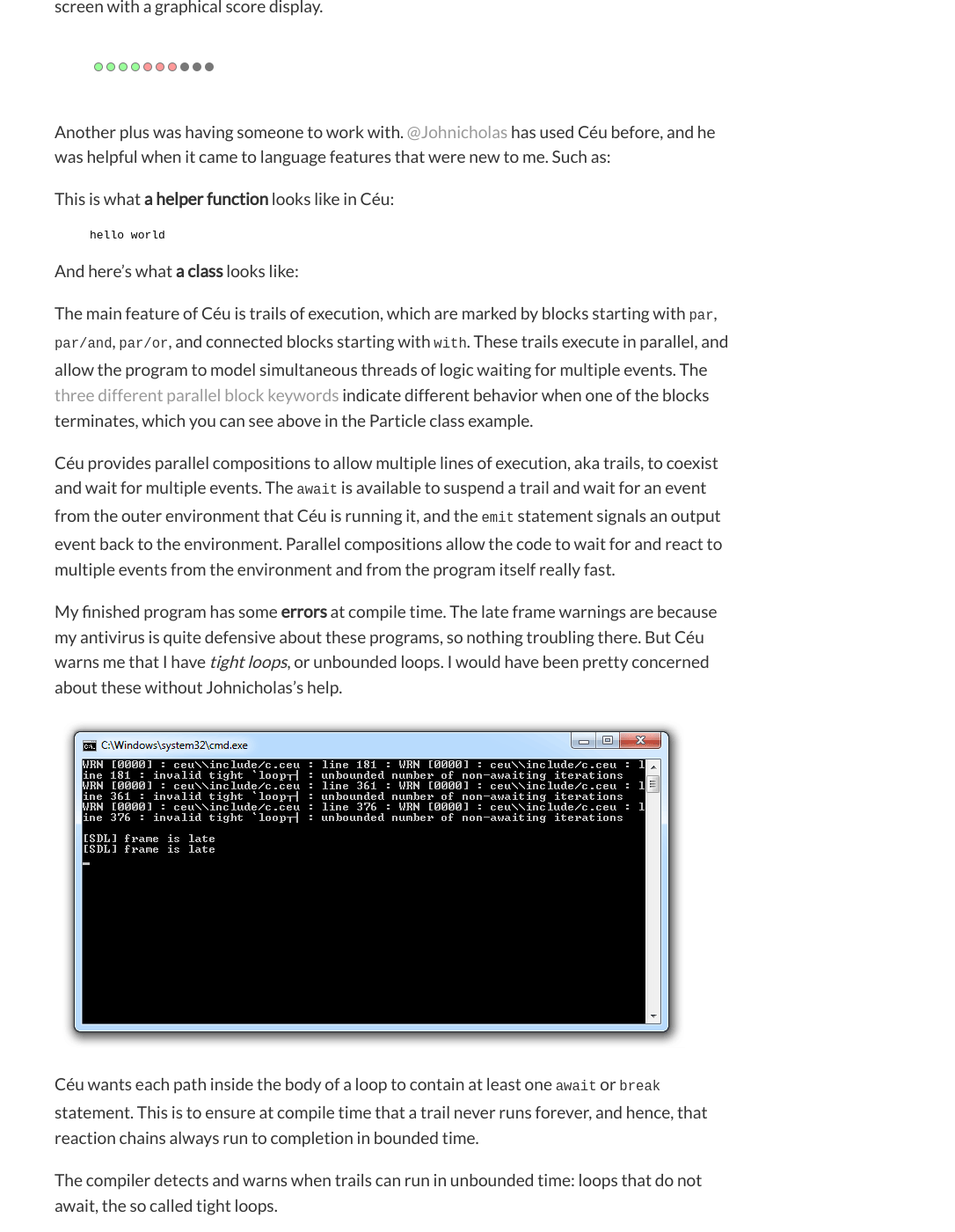
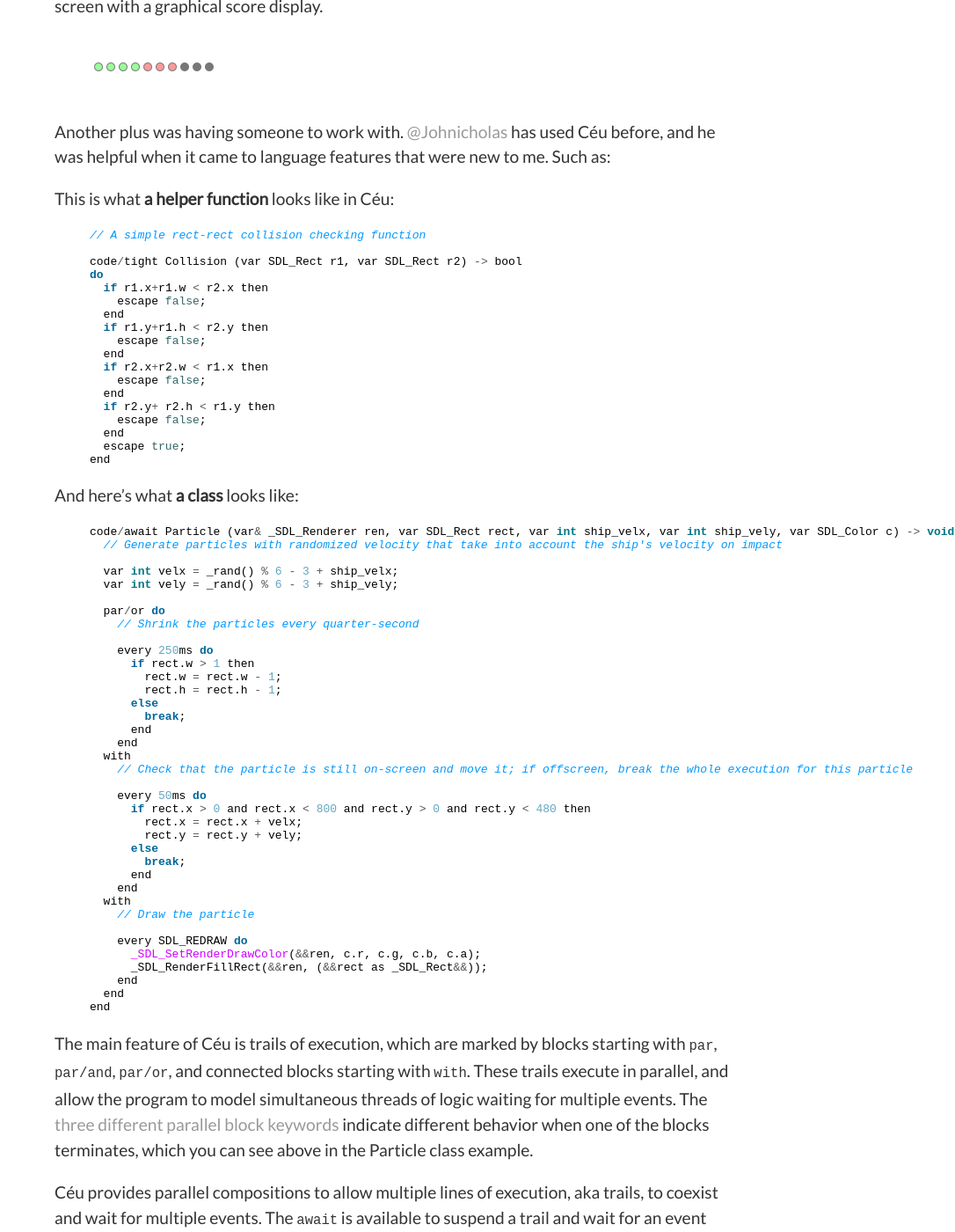
Before and after one commit to katieamazing/katieamazing.github.io, a Jekyll site: the page built from _posts/2017-07-03-Céu-Game.md, in a window 1280 px wide and 1400 px high, scrolled down 1899 px. Shown: the whole window at 88% size, without its empty margins (194-1280 px from the left). Built offline with Jekyll 4.4.1, drawn with Linux system fonts in a browser that asks for light colours.

Commit message:
Update 2017-07-03-Céu-Game.md

````diff
--- a/_posts/2017-07-03-Céu-Game.md
+++ b/_posts/2017-07-03-Céu-Game.md
@@ -27,12 +27,62 @@
 This is what **a helper function** looks like in Céu:
 
 {% highlight c %}
-hello world
+// A simple rect-rect collision checking function
+code/tight Collision (var SDL_Rect r1, var SDL_Rect r2) -> bool
+do
+  if r1.x+r1.w < r2.x then
+    escape false;
+  end
+  if r1.y+r1.h < r2.y then
+    escape false;
+  end
+  if r2.x+r2.w < r1.x then
+    escape false;
+  end
+  if r2.y+ r2.h < r1.y then
+    escape false;
+  end
+  escape true;
+end
 {% endhighlight %}
 
 And here's what **a class** looks like:
 
+{% highlight c %}
+code/await Particle (var& _SDL_Renderer ren, var SDL_Rect rect, var int ship_velx, var int ship_vely, var SDL_Color c) -> void do
+  // Generate particles with randomized velocity that take into account the ship's velocity on impact
+  var int velx = _rand() % 6 - 3 + ship_velx;
+  var int vely = _rand() % 6 - 3 + ship_vely;
 
+  par/or do
+    // Shrink the particles every quarter-second
+    every 250ms do
+      if rect.w > 1 then
+        rect.w = rect.w - 1;
+        rect.h = rect.h - 1;
+      else
+        break;
+      end
+    end
+  with
+    // Check that the particle is still on-screen and move it; if offscreen, break the whole execution for this particle
+    every 50ms do
+      if rect.x > 0 and rect.x < 800 and rect.y > 0 and rect.y < 480 then
+        rect.x = rect.x + velx;
+        rect.y = rect.y + vely;
+      else
+        break;
+      end
+    end
+  with
+    // Draw the particle
+    every SDL_REDRAW do
+      _SDL_SetRenderDrawColor(&&ren, c.r, c.g, c.b, c.a);
+      _SDL_RenderFillRect(&&ren, (&&rect as _SDL_Rect&&));
+    end
+  end
+end
+{% endhighlight %}
 
 The main feature of Céu is trails of execution, which are marked by blocks starting with ```par```, ```par/and```, ```par/or```, and connected blocks starting with ```with```. These trails execute in parallel, and allow the program to model simultaneous threads of logic waiting for multiple events. The [three different parallel block keywords](http://fsantanna.github.io/ceu/out/manual/v0.20/#parallel-compositions-and-abortion) indicate different behavior when one of the blocks terminates, which you can see above in the Particle class example.
 
````
